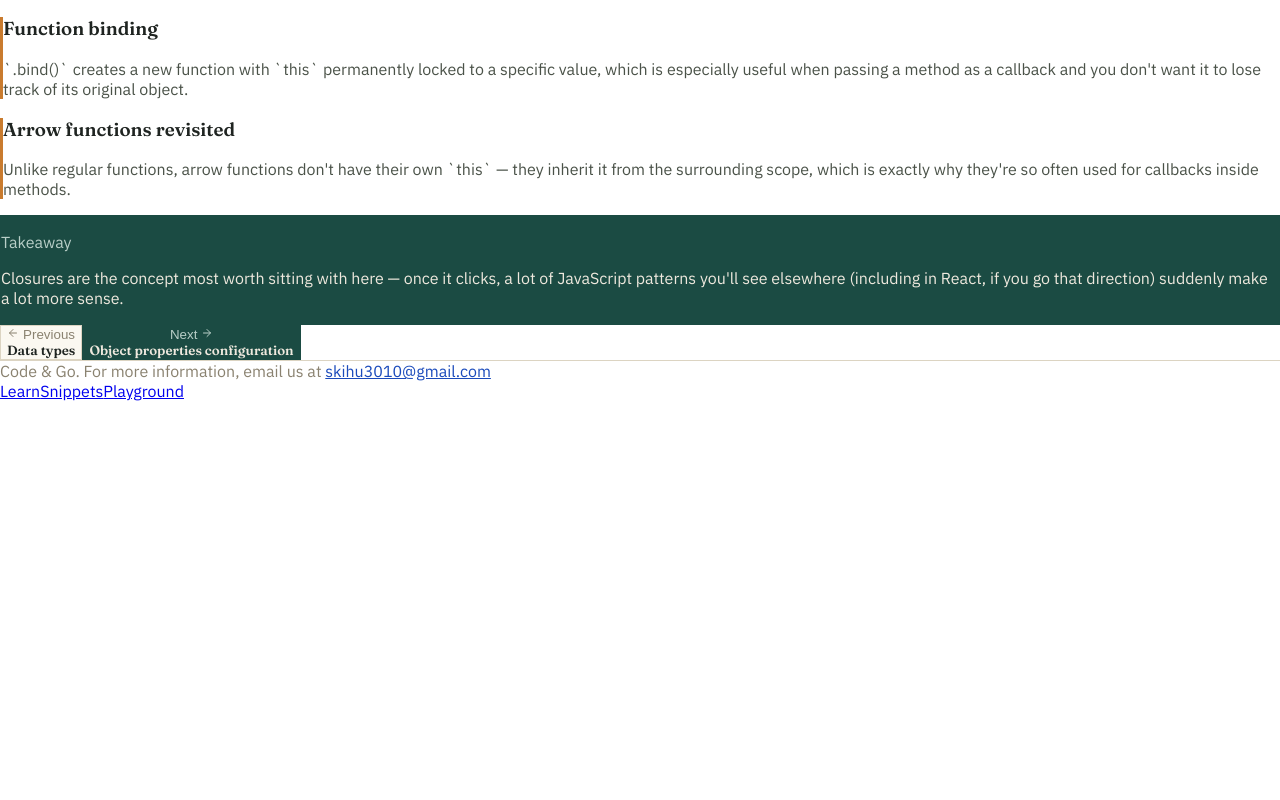
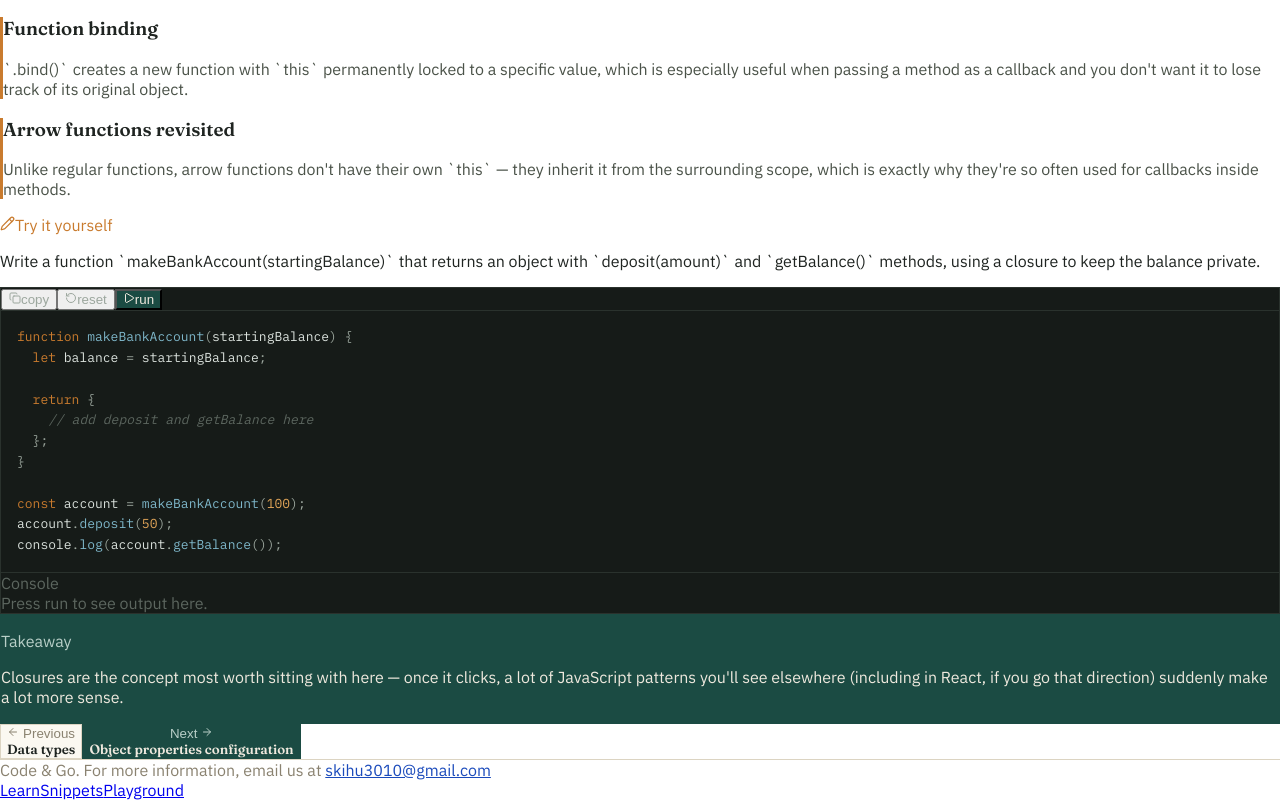
Before and after one commit to samuelkihu/code-and-go, a React (Create React App) app: page /learn/advanced-functions in a window 1280 px wide. Shown: the part 1508-2308 px from the top of the page. Before the commit the page ends 1909 px from the top, so only its background shows below. Built offline with nearby package versions, Linux system fonts and the light colour scheme.

Commit message:
Add practice section to LessonPage component
Added a practice section to the lesson page that allows users to try coding exercises themselves, including a prompt and a starter code playground.

```diff
--- a/src/LessonPage.jsx
+++ b/src/LessonPage.jsx
@@ -1,6 +1,6 @@
 import React from "react";
 import { useParams, useNavigate, Link } from "react-router-dom";
-import { ArrowLeft, ArrowRight } from "lucide-react";
+import { ArrowLeft, ArrowRight, Pencil } from "lucide-react";
 import lessons from "./lessons";
 import CodePlayground from "./CodePlayground";
 
@@ -75,6 +75,24 @@ export default function LessonPage() {
           return <CodePlayground key={i} initialCode={block.code} height={180} />;
         })}
       </div>
+
+      {lesson.practice && (
+        <div className="mt-14">
+          <div className="flex items-center gap-2 mb-3">
+            <Pencil size={15} style={{ color: "#C97B2E" }} />
+            <span
+              className="font-mono text-[11px] uppercase tracking-widest"
+              style={{ color: "#C97B2E" }}
+            >
+              Try it yourself
+            </span>
+          </div>
+          <p className="text-[15px] leading-relaxed mb-4" style={{ color: "#1F2421" }}>
+            {lesson.practice.prompt}
+          </p>
+          <CodePlayground initialCode={lesson.practice.starterCode} height={180} />
+        </div>
+      )}
 
       {lesson.recap && (
         <div
```
